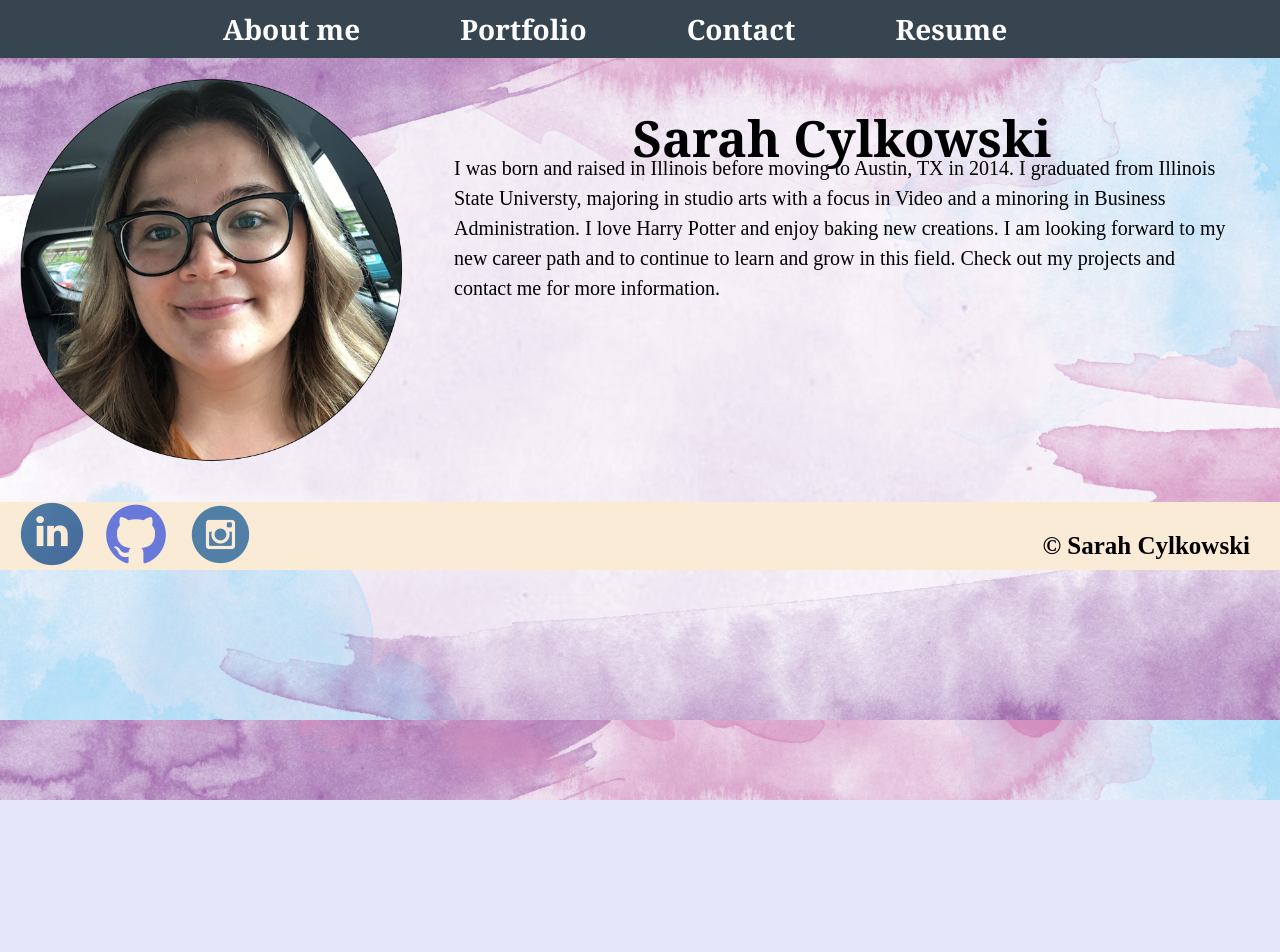
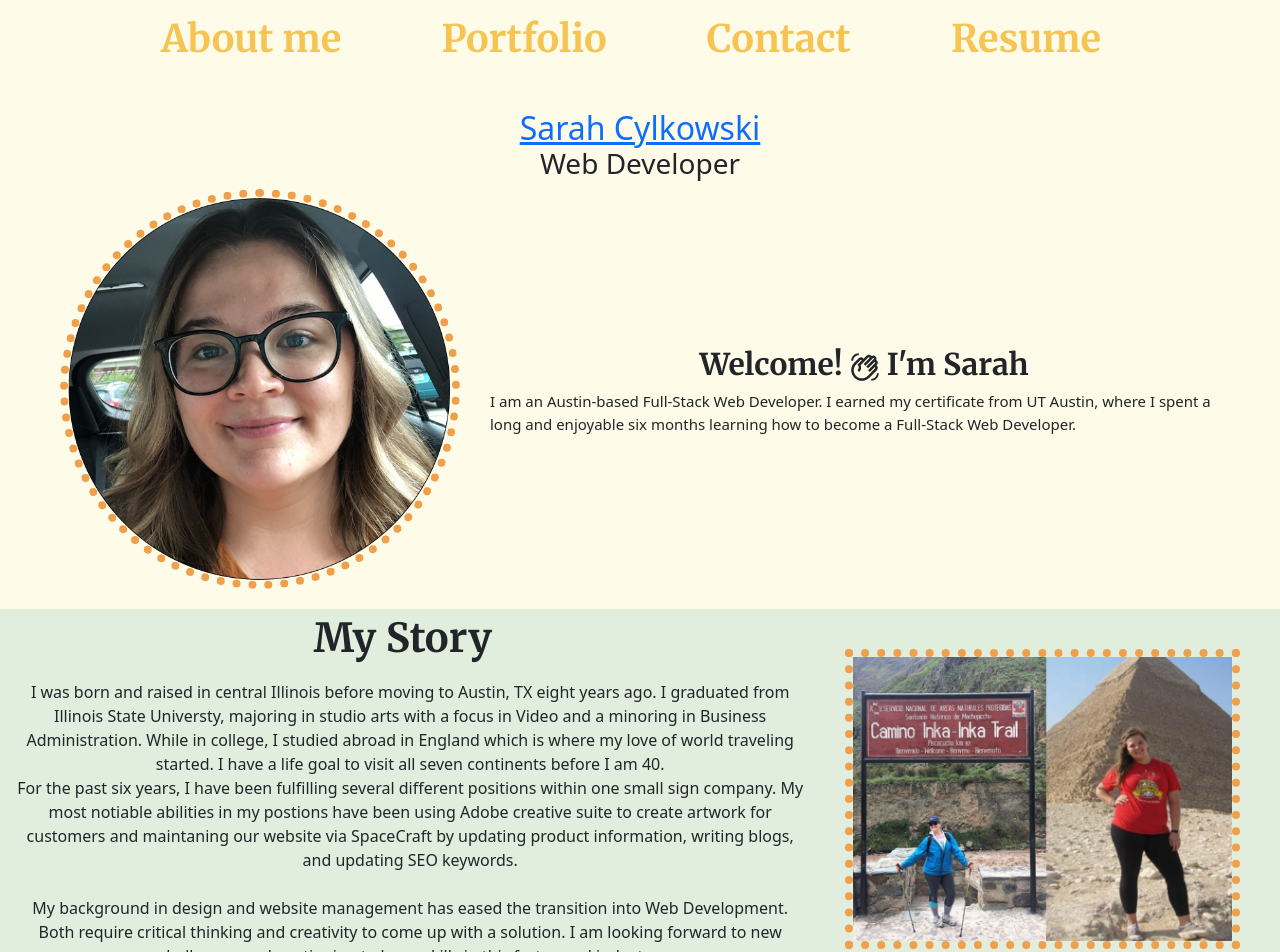
Before and after one commit to sacylkowski/react-portfolio, a React (Create React App) app: page / in a window 1280 px wide. Shown: the top 952 px of the page. Before the commit the page ends 800 px from the top, so only its background shows below. Built offline with nearby package versions, Linux system fonts and the light colour scheme.

Commit message:
updated about me page

```diff
--- a/public/index.html
+++ b/public/index.html
@@ -3,15 +3,17 @@
 
 <head>
   <meta charset="utf-8" />
+  <meta name="viewport" content="width=device-width, initial-scale=1" />
+  <meta name="theme-color" content="#000000" />
+  <meta name="description" content="Web site created using create-react-app" />
   <link rel="apple-touch-icon" sizes="180x180" href="/apple-touch-icon.png">
   <link rel="icon" type="image/png" sizes="32x32" href="/favicon-32x32.png">
   <link rel="icon" type="image/png" sizes="16x16" href="/favicon-16x16.png">
-  <link rel="manifest" href="/site.webmanifest">
-  <link rel="mask-icon" href="/safari-pinned-tab.svg" color="#5bbad5">
-  <meta name="msapplication-TileColor" content="#da532c">
-  <meta name="theme-color" content="#ffffff">
-  <meta name="viewport" content="width=device-width, initial-scale=1" />
-  <meta name="description" content="Web site created using create-react-app" />
+  <link rel="manifest" href="/manifest.json">
+  <link rel="preconnect" href="https://fonts.googleapis.com">
+  <link rel="preconnect" href="https://fonts.gstatic.com" crossorigin>
+  <link rel="stylesheet" href="https://cdn.jsdelivr.net/npm/bootstrap@5.1.3/dist/css/bootstrap.min.css" integrity="sha384-1BmE4kWBq78iYhFldvKuhfTAU6auU8tT94WrHftjDbrCEXSU1oBoqyl2QvZ6jIW3" crossorigin="anonymous">
+  <link href="https://fonts.googleapis.com/css2?family=Merriweather:wght@700&display=swap" rel="stylesheet">
   <!-- <link rel="apple-touch-icon" href="%PUBLIC_URL%/logo192.png" /> -->
   <!--
       manifest.json provides metadata used when your web app is installed on a
--- a/src/App.css
+++ b/src/App.css
@@ -1,7 +1,9 @@
 :root {
-    --primary-color: #dfa317;
-    --second-color: #dfAE3b;
-    --third-color: #035642;
+    --dark: #183a1d;
+    --main: #fefbe9;
+    --mint: #e1eedd;
+    --accent-yellow: #f6c453;
+    --accent-orange: #f0a04b;
 }
 
 * {
@@ -11,18 +13,18 @@
   }
 
 body {
-    background-image: url("assets/img/Portfolio-background.jpg");
-    background-color: lavender;
+    background-color: var(--main);
     background-size: 100%;
 }
 
 /* HEADER AND NAV START */
 header {
-    background-color: #36454F;
+    background-color: var(--main);
     display: flex;
     flex-wrap: wrap;
     top: 0;
     padding: 0 50px 0 0;
+    font-family: 'Merriweather', serif;
 }
 
 header nav {
@@ -38,16 +40,13 @@ header nav ul {
 }
 
 .nav-link {
-    font-weight: bold;
-    font-size: 28px;
-    color: white;
-    font-family: Cambria, Cochin, Georgia, Times, 'Times New Roman', serif;
-    text-decoration: none;
+    font-size: 38px;
+    color: var(--accent-yellow);
     padding: 0px 50px 0 50px;
 }
 
 .active {
-    color: lightblue;
+    color: var(--dark);
 }
 
 /* HEADER AND NAV END */
@@ -55,25 +54,58 @@ header nav ul {
 /* ABOUT ME START */
 
 .portrait {
+    align-items: center;
+    background-color: var(--main);
     display: flex;
+    flex-direction: row;
+    width: 100%;
 }
 
 .portrait img {
-    padding: 20px 0 40px 20px;
+    border: 8px dotted var(--accent-orange);
+    border-radius: 400px;
+    width: auto;
+    height: 400px;
+    margin: 0 10px 20px 60px;
 }
 
 .about-me {
-    padding: 65px 50px 0 50px;
-    font-size: 20px;
-    line-height: 30px;
+    font-size: 15px;
+    width: 60%;
+    padding-left: 20px;
 }
 
-.about-me h2 {
+.about-me h1 {
     text-align: center;
-    font-size: 50px;
-    font-family: Cambria, Cochin, Georgia, Times, 'Times New Roman', serif;
+    font-size: 30px;
+    font-family: 'Merriweather', serif;
 }
 
+.moreInfo {
+    align-items: center;
+    display: flex;
+    flex-direction: row;
+    width: 100%;
+    background-color: var(--mint);
+
+}
+
+.bioHeading {
+    font-family: 'Merriweather', serif;
+    text-align: center;
+    padding-bottom: 10px;
+}
+
+.bio {
+    text-align: center;
+    margin-left: 15px;
+}
+
+.moreInfo img {
+    border: 8px dotted var(--accent-orange);
+    height: 300px;
+    margin: 40px;
+}
 /* ABOUT ME END */
 
 /* CONTACT START */
@@ -179,7 +211,7 @@ header nav ul {
 
 /* FOOTER START */
 footer {
-    background-color: antiquewhite;
+    background-color: var(--accent-orange);
     padding: auto;
     position: fixed;
 }
--- a/src/App.js
+++ b/src/App.js
@@ -6,6 +6,7 @@ import Footer from "./components/Footer";
 import Contact from "./components/Contact";
 import Projects from "./components/Projects";
 import Resume from "./components/Resume";
+import Header from "./components/Header";
 
 function App() {
   const [currentPage, setCurrentPage] = useState();
@@ -30,6 +31,7 @@ function App() {
     <div className="flex-wrapper">
       <div className="App">
         <Nav currentPage={currentPage} handlePageChange={handlePageChange} />
+        <Header />
         {renderPage()}
         <main>
         </main>
--- a/src/components/About/index.js
+++ b/src/components/About/index.js
@@ -1,16 +1,35 @@
 import React from "react";
 import myself from "../../../src/assets/img/portrait.png";
+import { MdBolt } from "react-icons/md";
+import { MdOutlineWavingHand } from "react-icons/md";
+import travel from "../../../src/assets/img/travelphotos.jpg";
+
 
 function About() {
     return (
+        <section className="about-page d-flex flex-column justify-content-center align-items-center">
+
         <section className="portrait">
-            <img src={myself} style={{ width: "30% " }} alt="portrait" />
+            <img src={myself} alt="portrait" />
             <div className="about-me">
-                <h2>Sarah Cylkowski</h2>
-                <p>I was born and raised in Illinois before moving to Austin, TX in 2014. I graduated from Illinois State
-                    Universty, majoring in studio arts with a focus in Video and a minoring in Business Administration.  I love Harry Potter and enjoy baking new creations.
-                    I am looking forward to my new career path and to continue to learn and grow in this field.  Check out my projects and contact me for more information.</p>
+                <h1>Welcome! <MdOutlineWavingHand /> I'm Sarah</h1>
+                <p>I am an Austin-based Full-Stack Web Developer. I earned my certificate from UT Austin, where I spent a long and enjoyable six months learning how to become a Full-Stack Web Developer.</p>
             </div>
+        </section>
+        <section className="moreInfo">
+                <div className="moreInfoText">
+                    <h1 className="bioHeading">My Story</h1>
+                    <p className="bio">
+                    I was born and raised in central Illinois before moving to Austin, TX eight years ago. I graduated from Illinois State Universty, majoring in studio arts with a focus in Video and a minoring in Business Administration.  While in college, I studied abroad in England which is where my love of world traveling started.  I have a life goal to visit all seven continents before I am 40.<br />For the past six years, I have been fulfilling several different positions within one small sign company.  My most notiable abilities in my postions have been using Adobe creative suite to create artwork for customers and maintaning our website via SpaceCraft by updating product information, writing blogs, and updating SEO keywords.
+                        <br />
+                        <br />
+                        My background in design and website management has eased the transition into Web Development. Both require critical thinking and creativity to come up with a solution. I am looking forward to new challenges and continuing to learn skills in this fast-paced industry.
+                    </p>
+                </div>
+                <div>
+                <img src={travel} alt="travel photos" />
+                </div>
+        </section>
         </section>
     )
 }
--- /dev/null
+++ b/src/components/Header/index.js
@@ -0,0 +1,14 @@
+import React from "react";
+
+function Header() {
+    return (
+        <section className="d-flex flex-column justify-content-center align-items-center header-container">
+            <h2 className="d-flex flex-column mt-3 mb-0 align-items-center justify-content-center">
+                <a href="/" className="header-title">Sarah Cylkowski</a>
+            </h2>
+            <h3 className="header-subtitle">Web Developer</h3>
+        </section>
+    );
+}
+
+export default Header;
--- a/src/components/Nav/index.js
+++ b/src/components/Nav/index.js
@@ -3,7 +3,7 @@ import React from "react";
 
 function Nav({ currentPage, handlePageChange }) {
     return (
-        <header>
+        <header className="nav-container d-flex flex-row align-items-center justify-content-center mb-0">
             <nav>
             <ul>
                 <li>
```
Also changed, not shown: src/assets/img/travelphotos.jpg (added).
